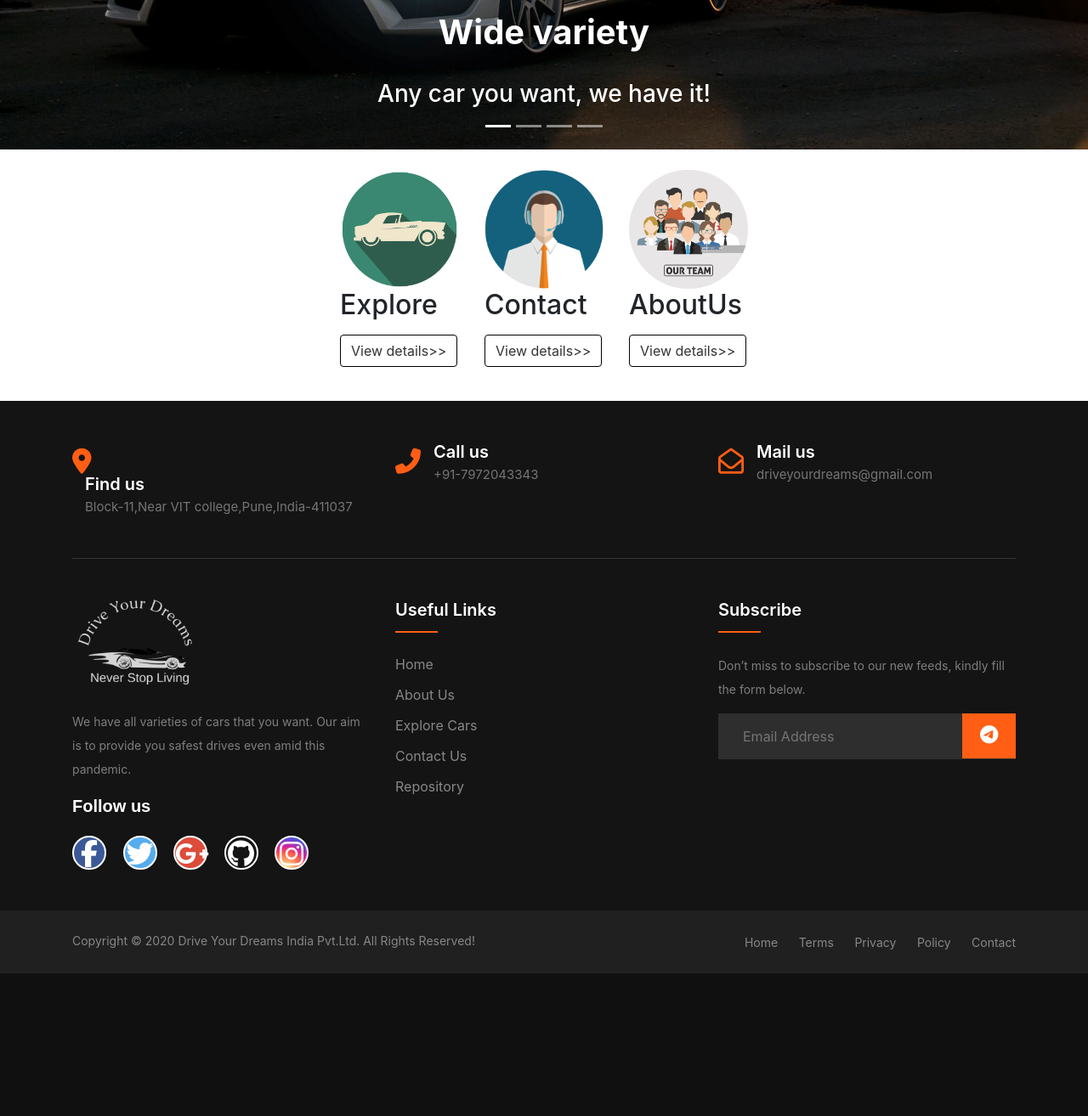
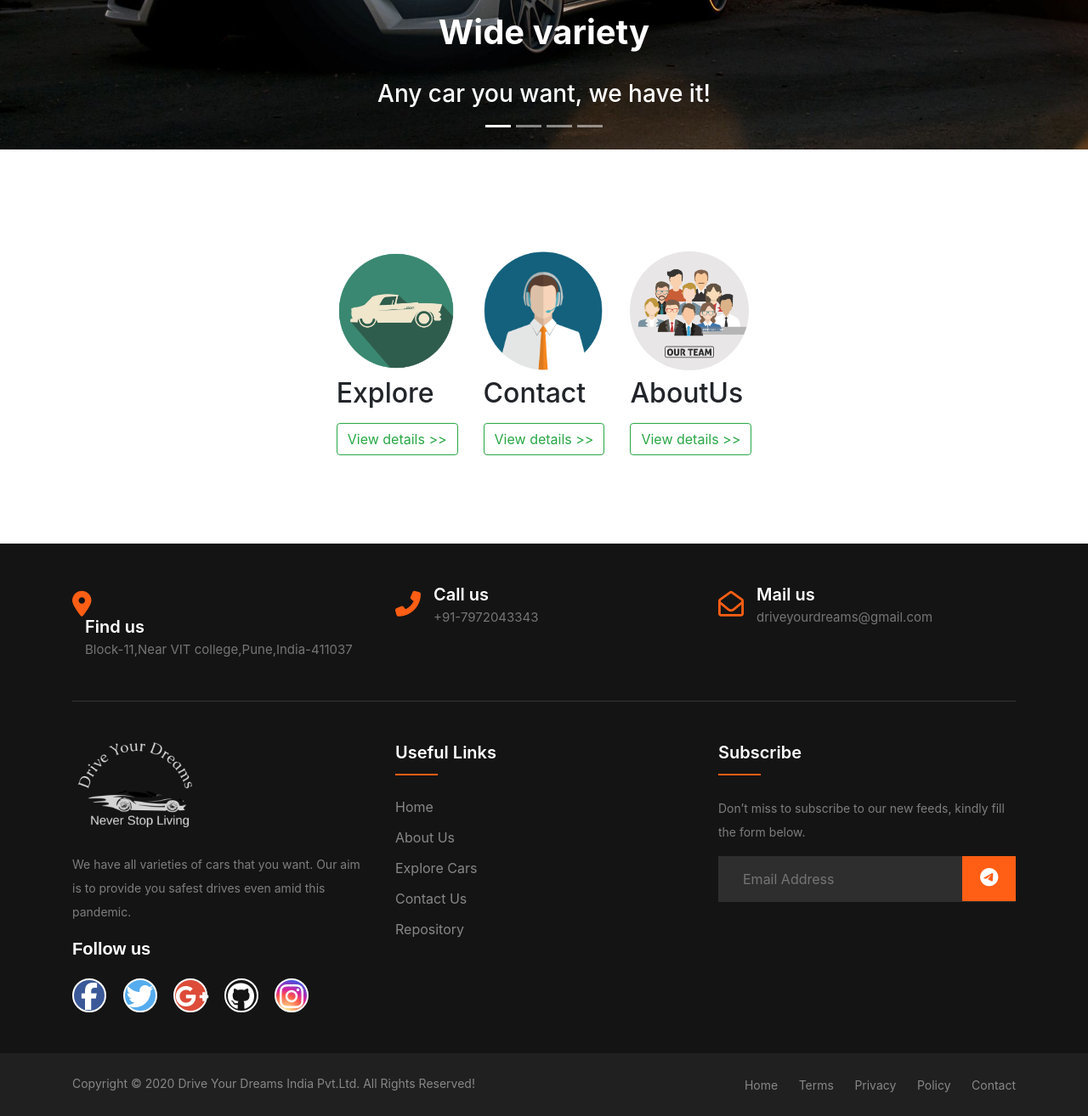
Before and after one commit to koredhanraj431/Car-Rental-System-Group-Work, a PHP site: the page made by Car-Rental-System(EDI)/User/user.php in a window 1280 px wide. Shown: the part 544-1858 px from the top of the page at 85% size. Before the commit the page ends 1690 px from the top, so only its background shows below. Run offline with PHP 8.4, Linux system fonts and the light colour scheme; the visitor is signed in with stand-in values (Sample User, id 1); some libraries are stand-ins or nearby versions.

Commit message:
Update user.php

```diff
--- a/Car-Rental-System(EDI)/User/user.php
+++ b/Car-Rental-System(EDI)/User/user.php
@@ -21,8 +21,7 @@ if (!isset($_SESSION['username'])) {
   <script src="https://kit.fontawesome.com/3695790714.js" crossorigin="anonymous"></script>
   <link rel="icon" href="images/favicon-16x16.png">
   <link rel="stylesheet" href="CSS/styles.css">
-  <title>Welcome, <?php  echo $_SESSION["username"]; ?></title>
-
+  <title>Welcome to Drive your Dreams</title>
 </head>
 
 <body>
@@ -39,34 +38,36 @@ if (!isset($_SESSION['username'])) {
   ?>
 
   <!-- container marketing -->
-  <div class="container marketing d-flex justify-content-center">
+  <div class="container marketing d-flex justify-content-center py-5 mt-5 mb-3">
     <div class="row py-4">
-      <div class="col-lg-4">
+      <div class="col-lg-4 ">
         <img class="img-circle" src="images/explore.png" alt="Explore">
-        <h2>Explore</h2>
+        <h2 class="mt-2">Explore</h2>
         <p></p>
         <p>
-          <a class="btn btn-default btn-outline-success" href="carvarieties.php" role="button">View details>></a>
+          <a type="button" class="btn btn-outline-success" href="carvarieties.php" role="button">View details >></a>
         </p>
       </div>
-      <div class="col-lg-4">
+      <div class="col-lg-4 ">
         <img class="img-circle" src="images/contact.png" alt="Contact">
-        <h2>Contact</h2>
+        <h2 class="mt-2">Contact</h2>
         <p></p>
         <p>
-          <a class="btn btn-default btn-outline-success" href="contact.php" role="button">View details>></a>
+          <a type="button" class="btn btn-outline-success" href="contact.php" role="button">View details >></a>
         </p>
       </div>
       <div class="col-lg-4">
         <img class="img-circle" src="images/about.jpg" alt="about us">
-        <h2>AboutUs</h2>
+        <h2 class="mt-2">AboutUs</h2>
         <p></p>
         <p>
-          <a class="btn btn-default btn-outline-success" href="aboutus.php" role="button">View details>></a>
+          <a type="button" class="btn btn-outline-success" href="aboutus.php" role="button">View details >></a>
         </p>
       </div>
     </div>
   </div>
+
+
   <footer>
     <?php
       include('includes/footer.php');
@@ -77,7 +78,6 @@ if (!isset($_SESSION['username'])) {
   <script src="https://code.jquery.com/jquery-3.5.1.slim.min.js" integrity="sha384-DfXdz2htPH0lsSSs5nCTpuj/zy4C+OGpamoFVy38MVBnE+IbbVYUew+OrCXaRkfj" crossorigin="anonymous"></script>
   <script src="https://cdn.jsdelivr.net/npm/popper.js@1.16.1/dist/umd/popper.min.js" integrity="sha384-9/reFTGAW83EW2RDu2S0VKaIzap3H66lZH81PoYlFhbGU+6BZp6G7niu735Sk7lN" crossorigin="anonymous"></script>
   <script src="https://stackpath.bootstrapcdn.com/bootstrap/4.5.2/js/bootstrap.min.js" integrity="sha384-B4gt1jrGC7Jh4AgTPSdUtOBvfO8shuf57BaghqFfPlYxofvL8/KUEfYiJOMMV+rV" crossorigin="anonymous"></script>
-
 </body>
 
 </html>
```
